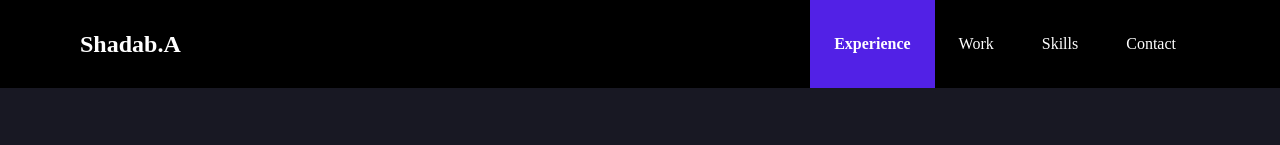
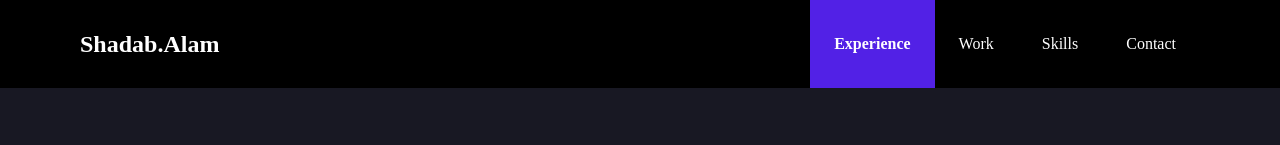
Before and after one commit to shadab14meb346/shadab-portfolio, a Next.js app: page / in a window 1280 px wide. Shown: the top 145 px of the page. Built offline with nearby package versions, Linux system fonts and the light colour scheme.

Commit message:
commit to get an update on vercel

```diff
--- a/src/components/NavBar/index.tsx
+++ b/src/components/NavBar/index.tsx
@@ -13,7 +13,7 @@ const NavBar = () => {
 	return (
 		<nav className={classes.navbar}>
 			<section>
-				<Typography variant="h3">Shadab.A</Typography>
+				<Typography variant="h3">Shadab.Alam</Typography>
 			</section>
 			<div className={classes.hiddenUpSM}>
 				<Image width={24} height={24} src="/menu_burger_icon.svg" />
```
